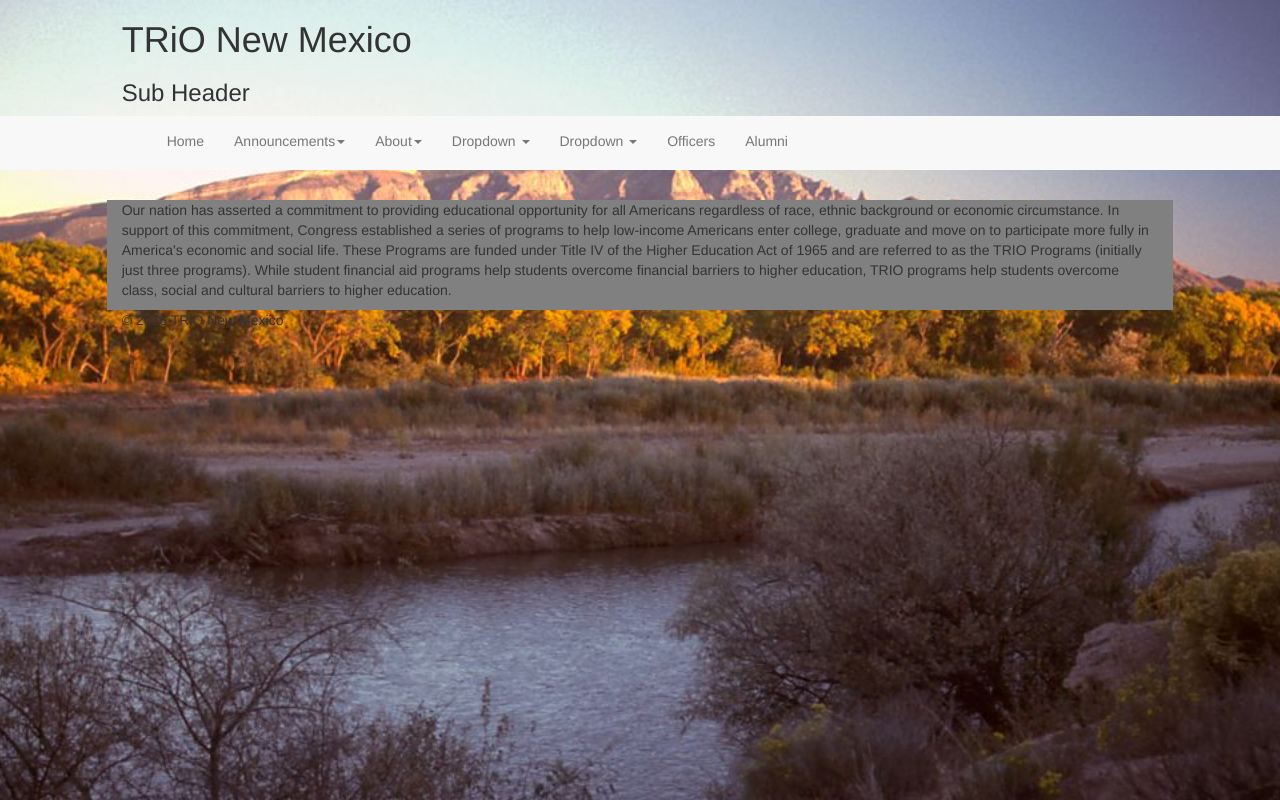
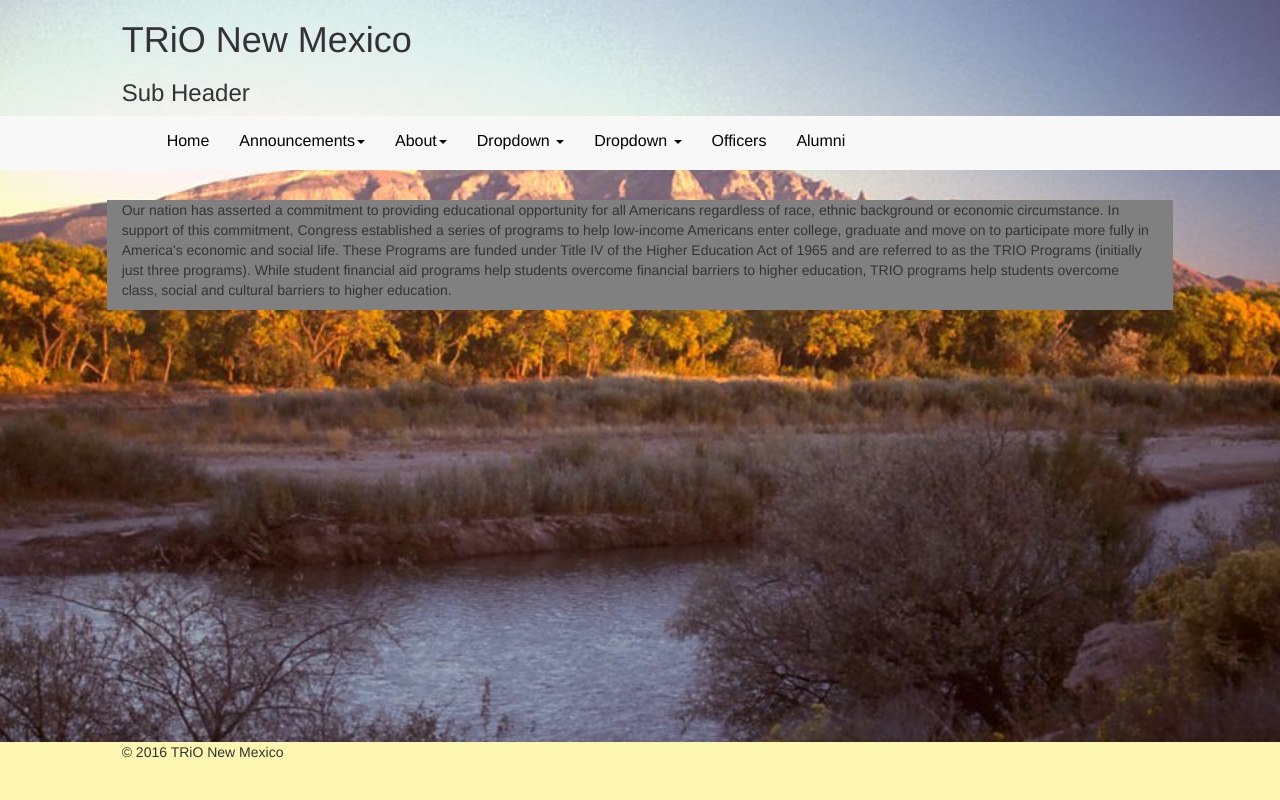
Before and after one commit to RPJarvis/trio_nm, a Django app: page / in a window 1280 px wide. Run offline with Django 3.2, Linux system fonts and the light colour scheme; some libraries are stand-ins or nearby versions.

Commit message:
more scaffolding

```diff
--- a/trio_nm/static/css/scss/styles.scss
+++ b/trio_nm/static/css/scss/styles.scss
@@ -26,6 +26,7 @@ body {
 #nav-container {
   background: #f8f8f8;
   height: 54px;
+  color: black;
 }
 
 
@@ -51,3 +52,23 @@ body {
 .navbar-default {
   border: none !important;
 }
+
+#navbar {
+  ul {
+    li {
+        a {
+          color: black;
+          font-size: 16px;
+        }
+    }
+  }
+}
+
+#footer-container {
+  background-color: $light-yellow;
+  position: absolute;
+  bottom: 0;
+  width: 100%;
+  height: 58px;
+
+}
--- a/trio_nm/static/css/styles.css
+++ b/trio_nm/static/css/styles.css
@@ -13,7 +13,8 @@ body {
 
 #nav-container {
   background: #f8f8f8;
-  height: 54px; }
+  height: 54px;
+  color: black; }
 
 .content-row {
   background-color: transparent; }
@@ -28,4 +29,15 @@ body {
 .navbar-default {
   border: none !important; }
 
+#navbar ul li a {
+  color: black;
+  font-size: 16px; }
+
+#footer-container {
+  background-color: #FCF6B1;
+  position: absolute;
+  bottom: 0;
+  width: 100%;
+  height: 58px; }
+
 /*# sourceMappingURL=styles.css.map */
--- a/trio_nm/trio_nm_main/templates/trio_nm_main/_footer.html
+++ b/trio_nm/trio_nm_main/templates/trio_nm_main/_footer.html
@@ -1,5 +1,5 @@
-<div class="container-fluid content">
-    <div class="row content-row">
+<div class="container-fluid" id="footer-container">
+    <div class="row" >
         <div class="col-md-1"></div>
         <div class="col-md-10">
             <footer class="align_center">
--- a/trio_nm/trio_nm_main/urls.py
+++ b/trio_nm/trio_nm_main/urls.py
@@ -5,6 +5,8 @@ from django.contrib import admin
 urlpatterns = [
    # url(r'^admin/', include(admin.site.urls)),
     url(r'^programs', views.programs, name='programs'),
+    url(r'^events', views.events, name='events'),
+    url(r'^news', views.news, name='news'),
     url(r'^scholarships', views.scholarships, name='scholarships'),
     url(r'^alumni', views.alumni, name='alumni'),
     url(r'^officers', views.officers, name='officers'),
--- a/trio_nm/trio_nm_main/views.py
+++ b/trio_nm/trio_nm_main/views.py
@@ -44,3 +44,19 @@ def scholarships(request):
     context_dict = {}
 
     return render_to_response('scholarships.html', context_dict, context)
+
+
+def events(request):
+    context = RequestContext(request)
+
+    context_dict = {}
+
+    return render_to_response('events.html', context_dict, context)
+
+
+def news(request):
+    context = RequestContext(request)
+
+    context_dict = {}
+
+    return render_to_response('news.html', context_dict, context)
```
Also changed, not shown: trio_nm/trio_nm_main/templates/trio_nm_main/events.html (added), trio_nm/trio_nm_main/templates/trio_nm_main/news.html (added), 1 other file.
